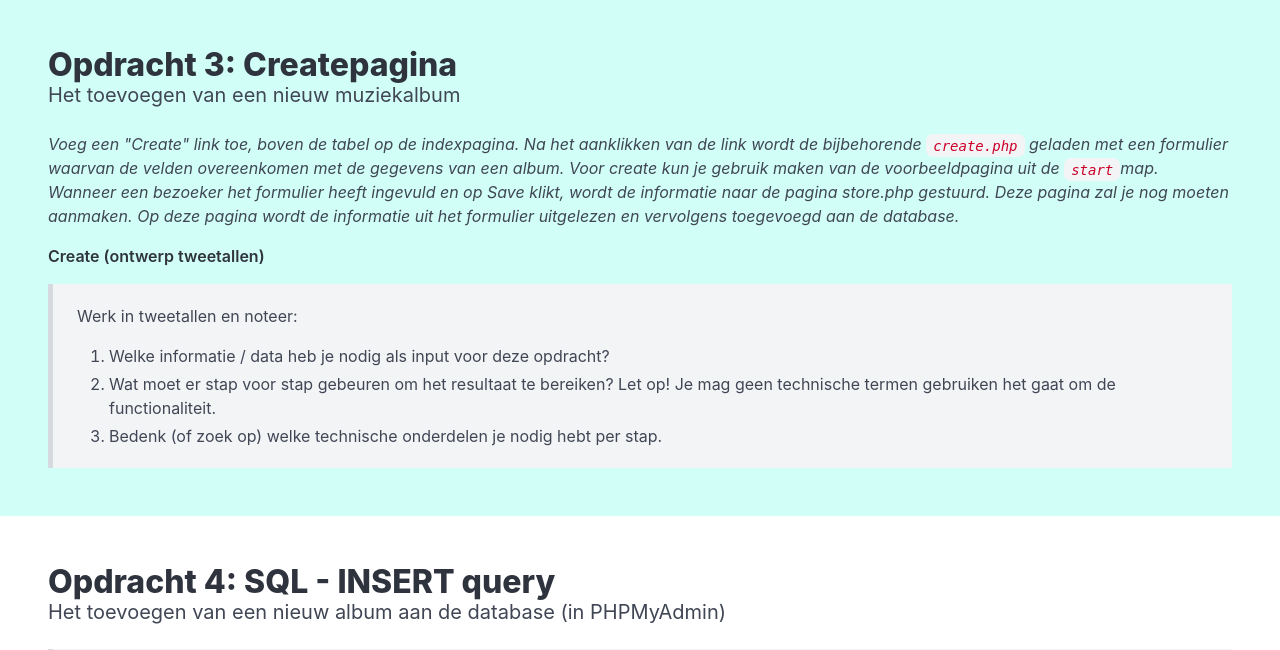
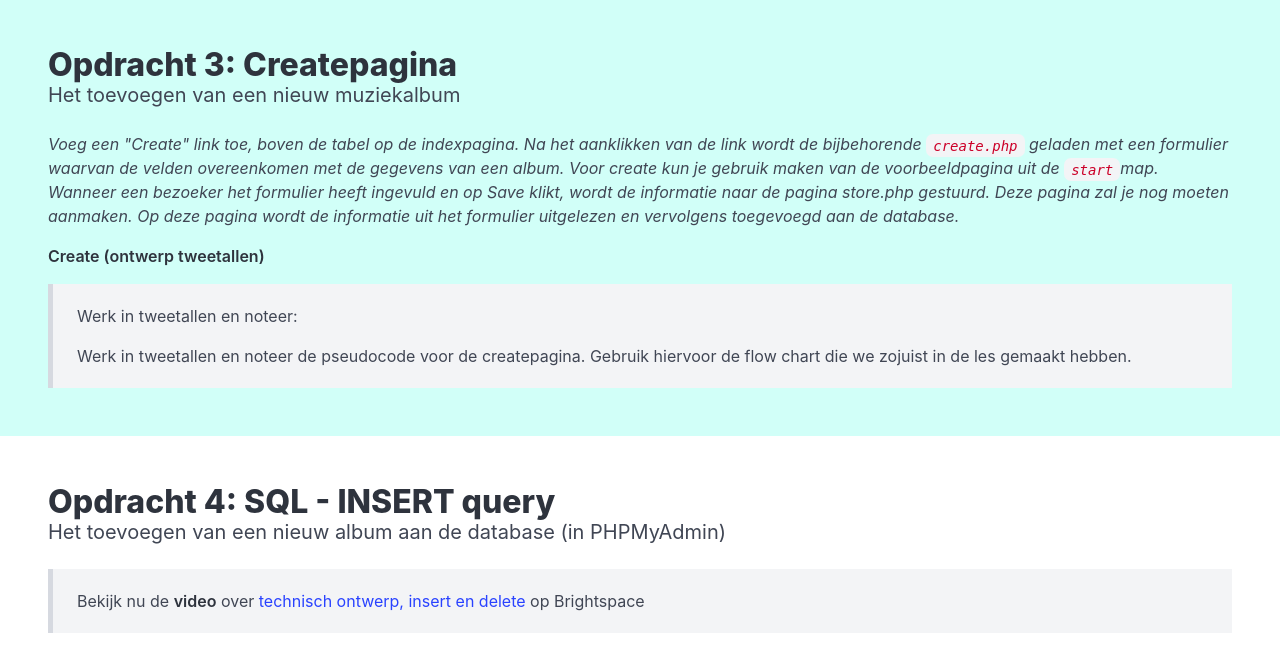
Before and after one commit to HR-CMGT/PRG02-2025-2026, a PHP site: page / in a window 1280 px wide. Shown: the part 941-1591 px from the top of the page. Run offline with PHP 8.4, Linux system fonts and the light colour scheme.

Commit message:
CHANGE lesson3 exercises create page and pseudocode

```diff
--- a/les3/exercises/index.php
+++ b/les3/exercises/index.php
@@ -107,13 +107,7 @@
 
         <blockquote>
             <p>Werk in tweetallen en noteer:</p>
-            <ol>
-                <li>Welke informatie / data heb je nodig als input voor deze opdracht?</li>
-                <li>Wat moet er stap voor stap gebeuren om het resultaat te bereiken? Let op! Je mag geen
-                    technische termen gebruiken het gaat om de functionaliteit.
-                </li>
-                <li>Bedenk (of zoek op) welke technische onderdelen je nodig hebt per stap.</li>
-            </ol>
+            <p>Werk in tweetallen en noteer de pseudocode voor de createpagina. Gebruik hiervoor de flow chart die we zojuist in de les gemaakt hebben.</p>
         </blockquote>
     </div>
 </section>
```
Also changed, not shown: les3/README.md.
